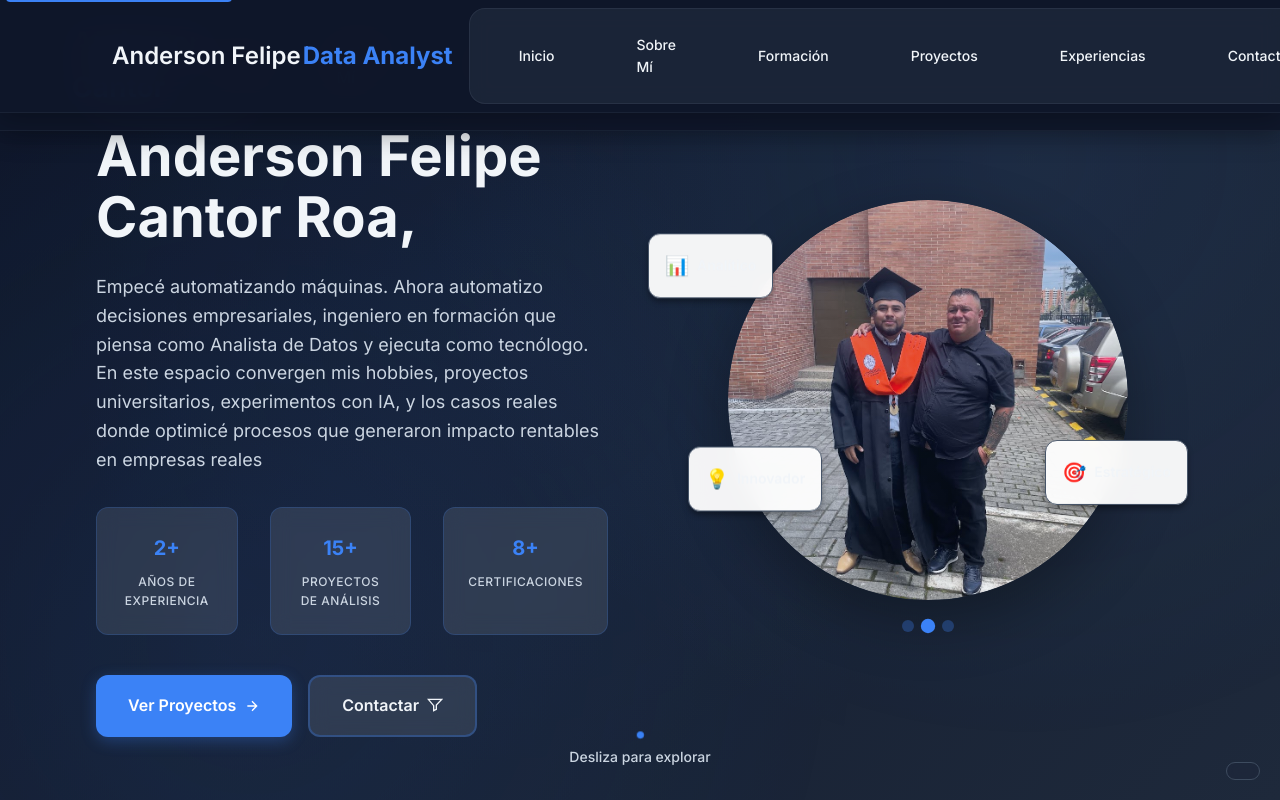
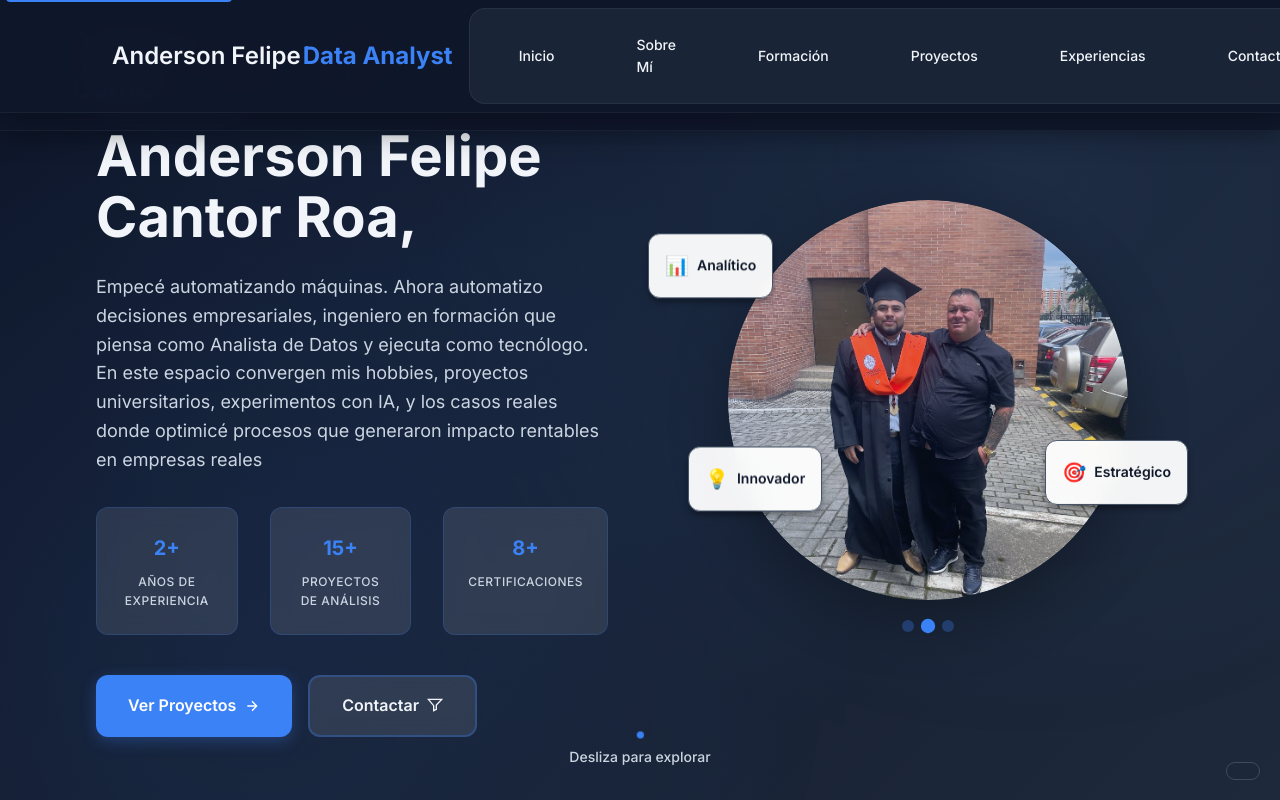
Before and after one commit to Felipecantor/felipecantor.github.io, a plain HTML site: page index.html in a window 1280 px wide. Shown: the top 800 px of the page. Drawn offline with Linux system fonts and the light colour scheme.

Commit message:
Update hero.css

```diff
--- a/styles/hero.css
+++ b/styles/hero.css
@@ -275,7 +275,7 @@
 }
 
 .card-text {
-    color: var(--text-dark) !important; /* Color oscuro para el texto */
+    color: var(--bg-white) !important; /* Color oscuro para el texto */
     font-weight: 600;
 }
 
@@ -422,4 +422,5 @@
         font-size: var(--font-size-sm);
     }
 }
+
 }
```
